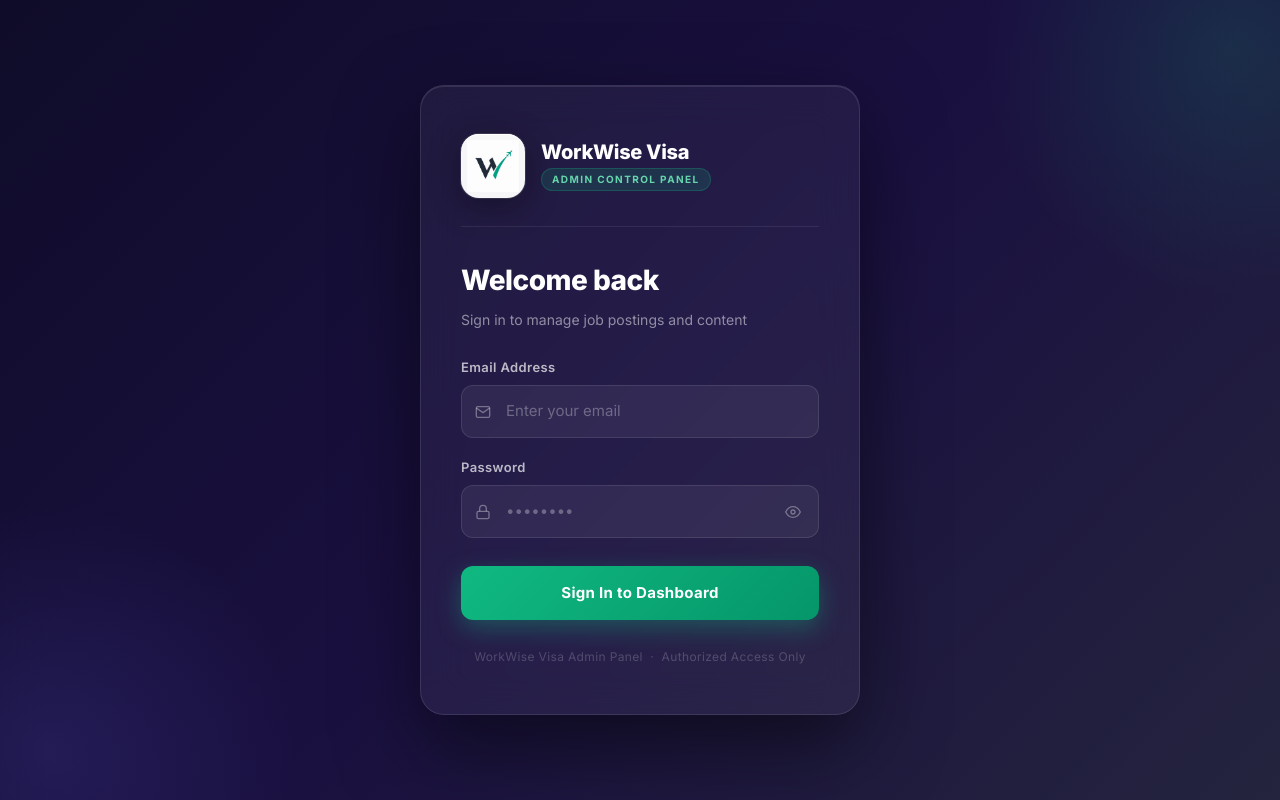
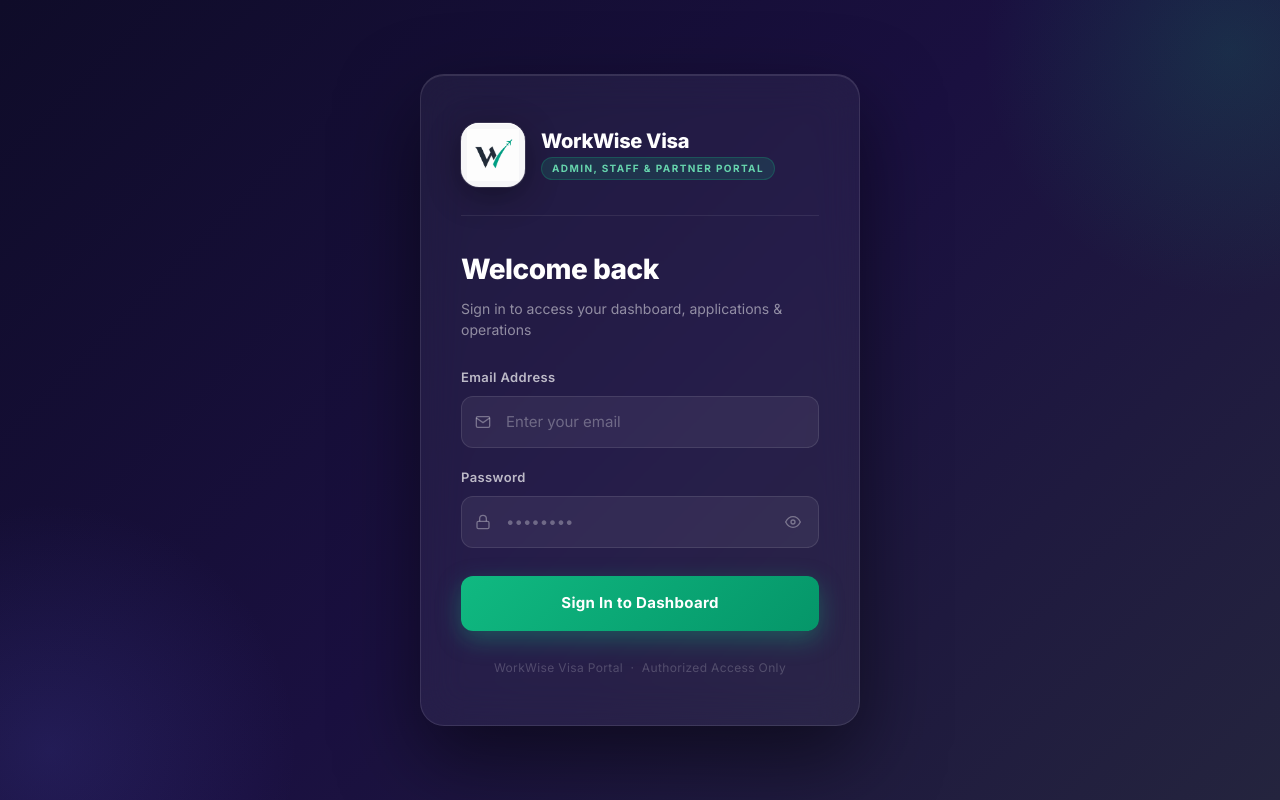
Before and after one commit to wasimfaiz/workvisevisa, a Next.js app: page /admin in a window 1280 px wide. Built offline with nearby package versions, Linux system fonts and the light colour scheme.

Commit message:
changed in login

```diff
--- a/app/admin/page.tsx
+++ b/app/admin/page.tsx
@@ -66,12 +66,14 @@ export default function AdminLoginPage() {
           {/* Brand Text */}
           <div style={styles.brandTextBlock}>
             <h1 className="admin-brand-title" style={styles.brand}>WorkWise Visa</h1>
-            <span style={styles.brandSub}>Admin Control Panel</span>
+            <span style={styles.brandSub}>Admin, Staff &amp; Partner Portal</span>
           </div>
         </div>
 
         <h2 className="admin-login-title" style={styles.title}>Welcome back</h2>
-        <p className="admin-login-subtitle" style={styles.subtitle}>Sign in to manage job postings and content</p>
+        <p className="admin-login-subtitle" style={styles.subtitle}>
+          Sign in to access your dashboard, applications &amp; operations
+        </p>
 
         {error && (
           <div style={styles.errorBox}>
@@ -164,7 +166,7 @@ export default function AdminLoginPage() {
         </form>
 
         <p style={styles.footer}>
-          WorkWise Visa Admin Panel &nbsp;·&nbsp; Authorized Access Only
+          WorkWise Visa Portal &nbsp;·&nbsp; Authorized Access Only
         </p>
       </div>
 
```
